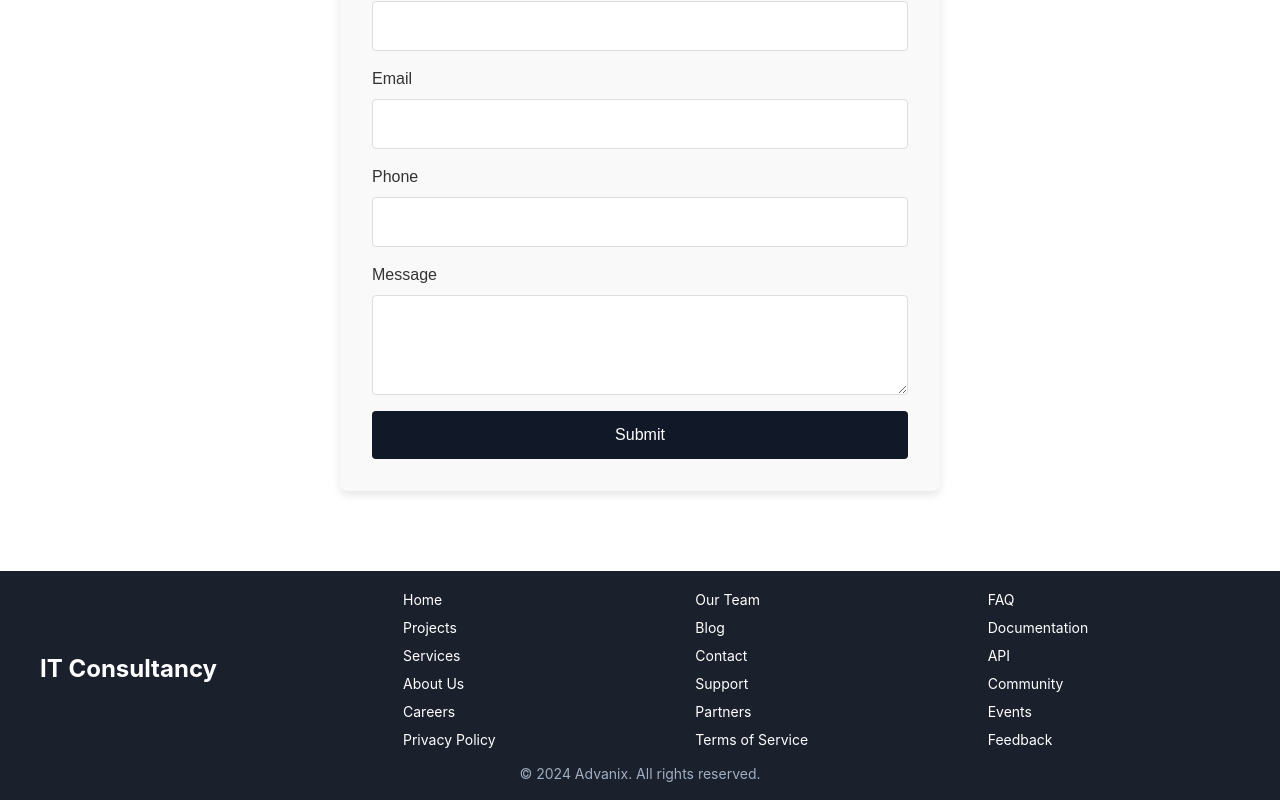
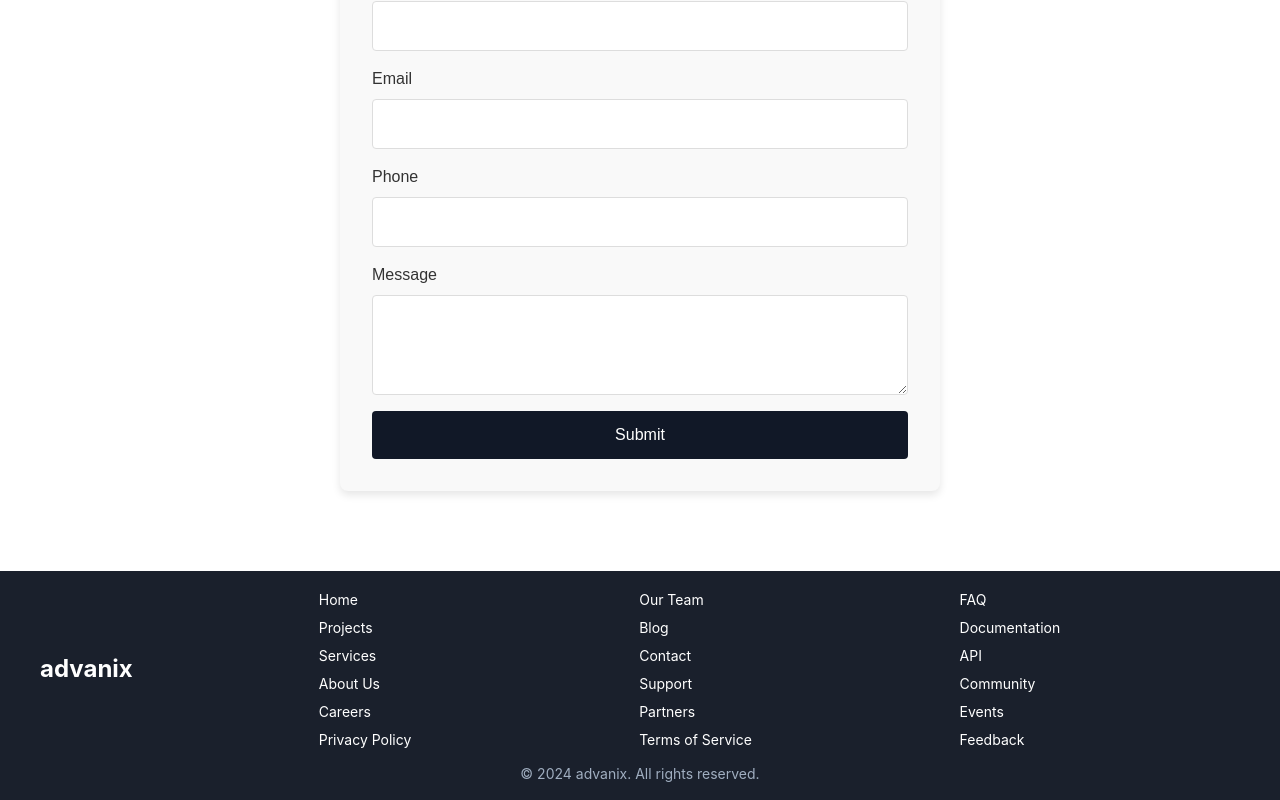
Before and after one commit to sud02/avansys, a React (Create React App) app: page /contact in a window 1280 px wide. Shown: the part 314-1114 px from the top of the page. Built offline with nearby package versions, Linux system fonts and the light colour scheme.

Commit message:
Changed content

```diff
--- a/src/components/Footer/Footer.jsx
+++ b/src/components/Footer/Footer.jsx
@@ -6,7 +6,7 @@ function Footer() {
     return (
         <footer className="footer">
             <div className="footer-container">
-                <h1 className="footer-title">IT Consultancy</h1>
+                <h1 className="footer-title">advanix</h1>
 
                 <div className="footer-links">
                     <ul className="footer-list">
@@ -36,7 +36,7 @@ function Footer() {
                 </div>
             </div>
             <div className="footer-bottom">
-                &copy; 2024 Advanix. All rights reserved.
+                &copy; 2024 advanix. All rights reserved.
             </div>
         </footer>
     );
```
